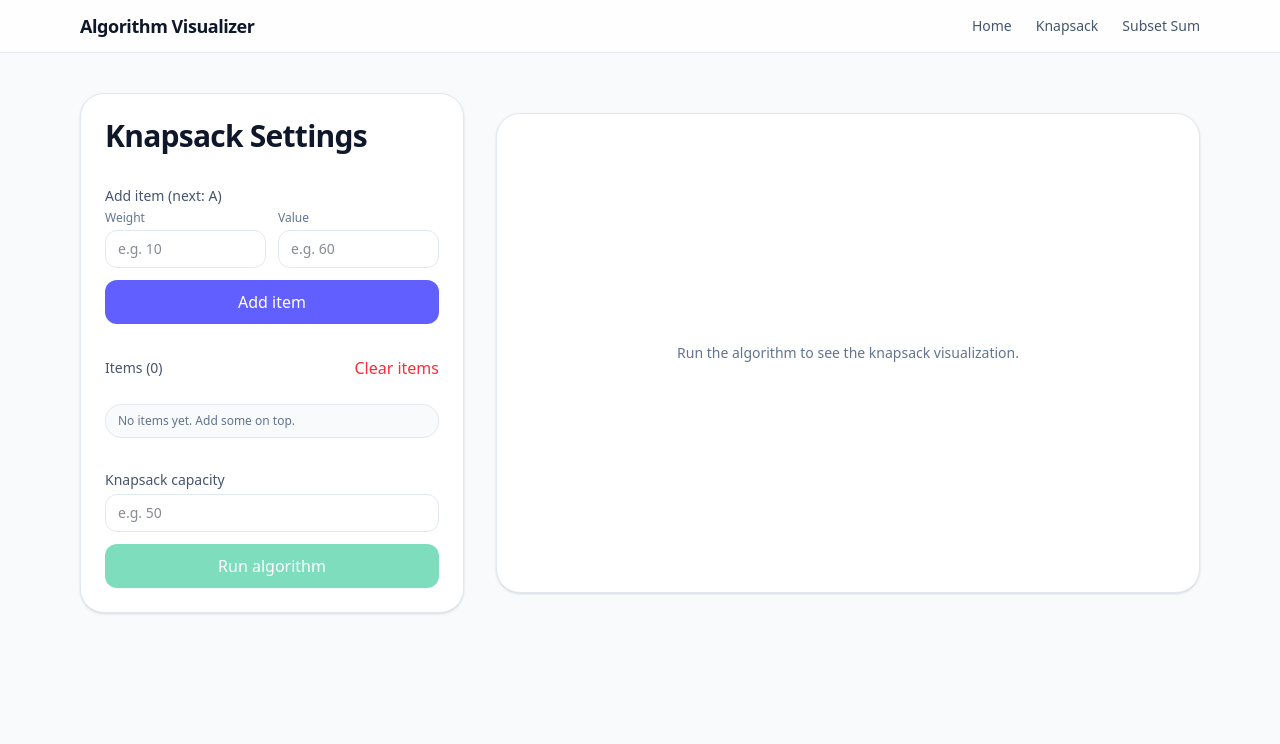
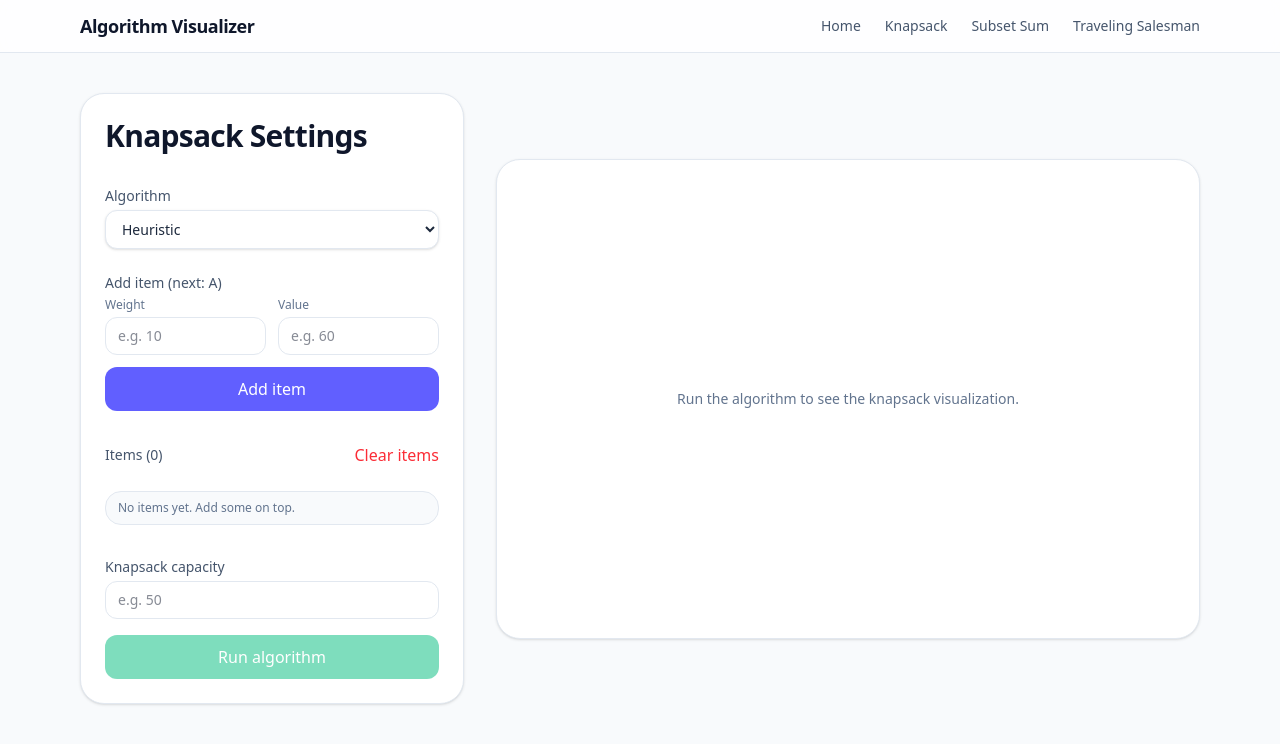
Before and after one commit to radubon00/np_algorithms, a React (Vite) app: page /knapsack in a window 1280 px wide. Shown: the top 744 px of the page. Built offline with nearby package versions, Linux system fonts and the light colour scheme.

Commit message:
Added tab component to switch between heuristic and DP knapsack, fixed navbar

```diff
--- a/src/algorithms/knapsackDP.ts
+++ b/src/algorithms/knapsackDP.ts
@@ -7,6 +7,7 @@ export type KnapsackItem = {
 export type DPResult = {
   selectedItems: KnapsackItem[];
   totalValue: number;
+  remainingCapacity: number;
 };
 
 export function knapsackDP(items: KnapsackItem[], capacity: number): DPResult {
@@ -25,7 +26,7 @@ export function knapsackDP(items: KnapsackItem[], capacity: number): DPResult {
       if (weight <= w) {
         dp[i][w] = Math.max(
           value + dp[i - 1][w - weight], // include
-          dp[i - 1][w]                  // exclude
+          dp[i - 1][w]                    // exclude
         );
       } else {
         dp[i][w] = dp[i - 1][w];
@@ -33,24 +34,21 @@ export function knapsackDP(items: KnapsackItem[], capacity: number): DPResult {
     }
   }
 
-  // Total best value
   const totalValue = dp[n][capacity];
 
-  // ░░ BACKTRACK TO RECOVER WHICH ITEMS WERE SELECTED ░░
+  // Backtrack to recover which items were selected
   let w = capacity;
   const selectedItems: KnapsackItem[] = [];
 
   for (let i = n; i > 0 && w > 0; i--) {
-    // If the value comes from including this item
     if (dp[i][w] !== dp[i - 1][w]) {
       const item = items[i - 1];
       selectedItems.push(item);
-      w -= item.weight; // reduce capacity
+      w -= item.weight;
     }
   }
 
-  // Reverse to preserve original order (optional)
-  selectedItems.reverse();
+  const remainingCapacity = w;
 
-  return { selectedItems, totalValue };
+  return { selectedItems, totalValue, remainingCapacity };
 }
--- a/src/components/navbar.tsx
+++ b/src/components/navbar.tsx
@@ -23,6 +23,11 @@ export default function Navbar() {
           <Link className="hover:text-slate-900 transition-colors" to="/subset-sum">
             Subset Sum
           </Link>
+
+          <Link className="hover:text-slate-900 transition-colors" to="/tsp">
+            Traveling Salesman
+          </Link>
+
         </nav>
 
       </div>
--- a/src/pages/knapsack.tsx
+++ b/src/pages/knapsack.tsx
@@ -2,6 +2,7 @@
 import { useState } from "react";
 import Navbar from "../components/navbar.tsx";
 import { heuristicKnapsack, type KnapsackItem } from "../algorithms/knapsack";
+import { knapsackDP } from "../algorithms/knapsackDP";
 import { motion, AnimatePresence } from "framer-motion";
 
 type KnapsackResult = {
@@ -48,22 +49,31 @@ export default function KnapsackPage() {
   const [valueInput, setValueInput] = useState("");
   const [capacity, setCapacity] = useState("");
   const [result, setResult] = useState<KnapsackResult | null>(null);
+  const [algoType, setAlgoType] = useState<"heuristic" | "dp">("heuristic");
   const nextName = getNextName(items);
-
 
 const handleRunAlgorithm = () => {
   const cap = Number(capacity);
   if (!cap || cap <= 0 || items.length === 0) return;
 
-    // strip `id` before passing to the algorithm (it doesn’t care)
   const algoItems: KnapsackItem[] = items.map(({ id, ...rest }) => rest);
-    const algoResult = heuristicKnapsack(algoItems, cap);
 
+  let algoResult: KnapsackResult;
+
+  if (algoType === "heuristic") {
+    algoResult = heuristicKnapsack(algoItems, cap);
+  } else {
+    // DP version – assume it returns the same shape but without alphaUsed
+    const dpResult = knapsackDP(algoItems, cap);
+    algoResult = {
+      ...dpResult,
+      alphaUsed: null, // DP has no alpha
+    };
+  }
 
   setResult(algoResult);
 
-  // still log to console if you want
-  console.log("Best knapsack:", algoResult.selectedItems);
+  console.log(`[${algoType}] Best knapsack:`, algoResult.selectedItems);
   console.log("Total value:", algoResult.totalValue);
   console.log("Remaining capacity:", algoResult.remainingCapacity);
   console.log("Alpha used:", algoResult.alphaUsed);
@@ -114,7 +124,24 @@ const handleClearItems = () => {
           <h1 className="text-3xl font-bold tracking-tight mb-2">
             Knapsack Settings
           </h1>
-
+            {/* Algorithm selector (dropdown) */}
+            <div>
+              <label className="block text-sm font-medium text-slate-600 mb-1">
+                Algorithm
+              </label>
+              <select
+                value={algoType}
+                onChange={(e) =>
+                  setAlgoType(e.target.value as "heuristic" | "dp")
+                }
+                className="w-full rounded-xl border border-slate-200 px-3 py-2 text-sm
+                          bg-white text-slate-800 shadow-sm
+                          focus:outline-none focus:ring-2 focus:ring-indigo-400 focus:border-transparent"
+              >
+                <option value="heuristic">Heuristic</option>
+                <option value="dp">Dynamic programming</option>
+              </select>
+            </div>
           {/* Add item */}
           <div>
             <div className="text-sm font-medium text-slate-600 mb-1">
@@ -199,9 +226,10 @@ const handleClearItems = () => {
               </ul>
             )}
           </div>
-
           {/* Capacity + run */}
-          <div className="mt-2">
+          <div className="mt-2 space-y-4">
+            {/* Capacity input */}
+            <div>
               <label className="block text-sm font-medium text-slate-600 mb-1">
                 Knapsack capacity
               </label>
@@ -211,8 +239,9 @@ const handleClearItems = () => {
                 value={capacity}
                 onChange={(e) => setCapacity(e.target.value)}
                 placeholder="e.g. 50"
-              className="w-full rounded-xl border border-slate-200 px-3 py-2 text-sm focus:outline-none focus:ring-2 focus:ring-indigo-400 focus:border-transparent mb-3"
+                className="w-full rounded-xl border border-slate-200 px-3 py-2 text-sm focus:outline-none focus:ring-2 focus:ring-indigo-400 focus:border-transparent"
               />
+            </div>
 
             <button
               onClick={handleRunAlgorithm}
@@ -222,6 +251,7 @@ const handleClearItems = () => {
               Run algorithm
             </button>
           </div>
+
         </section>
         {/* === RIGHT VISUALIZATION PANEL === */}
         <section className="hidden md:flex flex-1 items-center justify-center">
```
Also changed, not shown: 1 other file (tests, documents, lock files or other folders). Lines whose indentation alone changed are shown as unchanged.
